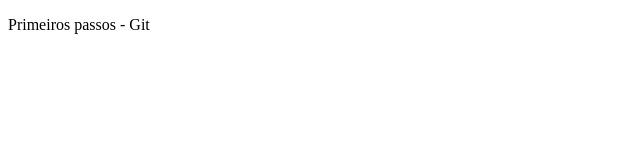
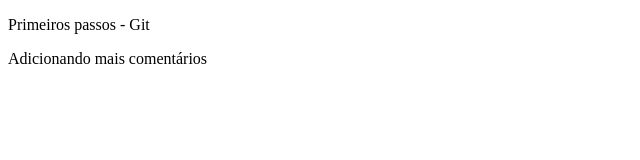
Before and after one commit to HigorDuarte/tutorial_git, a plain HTML site: page tutorial/index.html in a window 1280 px wide. Shown: the whole page, without its empty margins (0-640 px from the left). Drawn offline with Linux system fonts and the light colour scheme.

Commit message:
novo comentario

```diff
--- a/tutorial/index.html
+++ b/tutorial/index.html
@@ -5,6 +5,6 @@
 </head>
 <body>
     <p>Primeiros passos - Git</p>
-
+    <p>Adicionando mais comentários</p>
 </body>
 </html>
```
